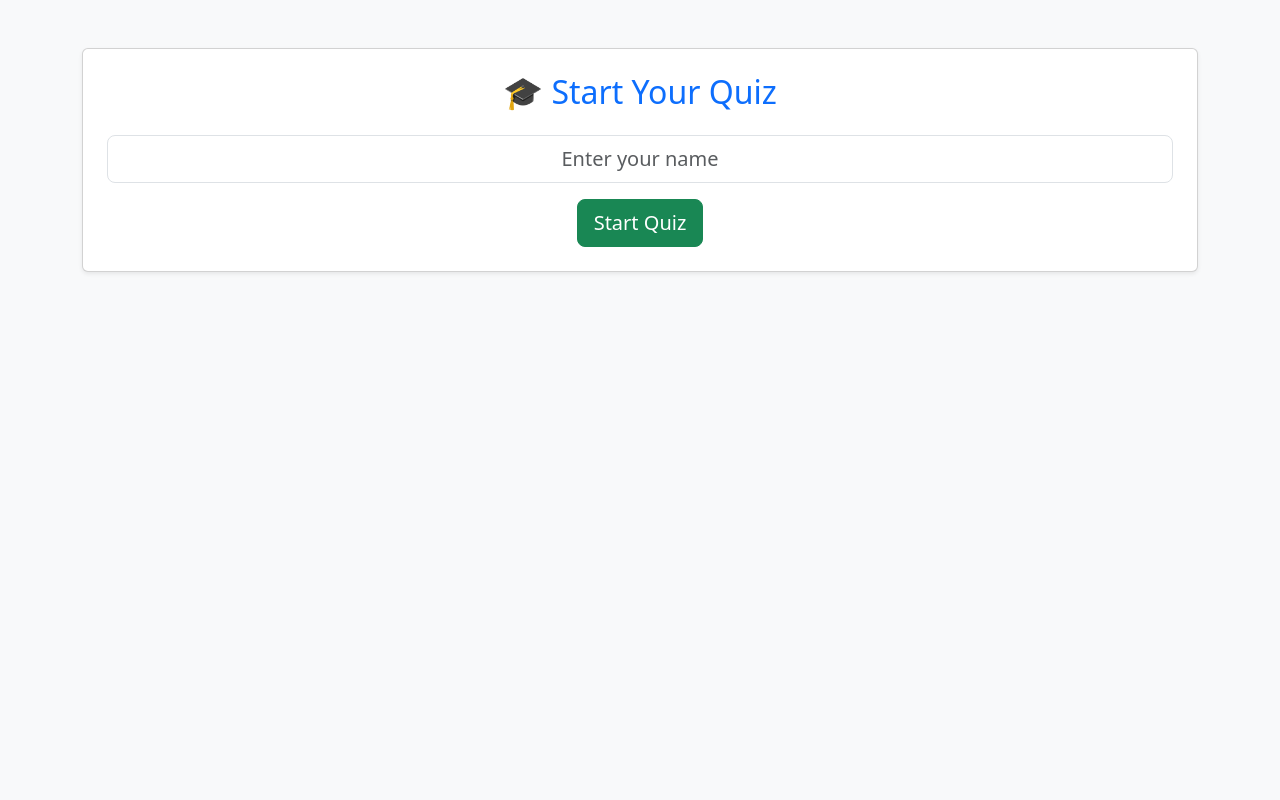
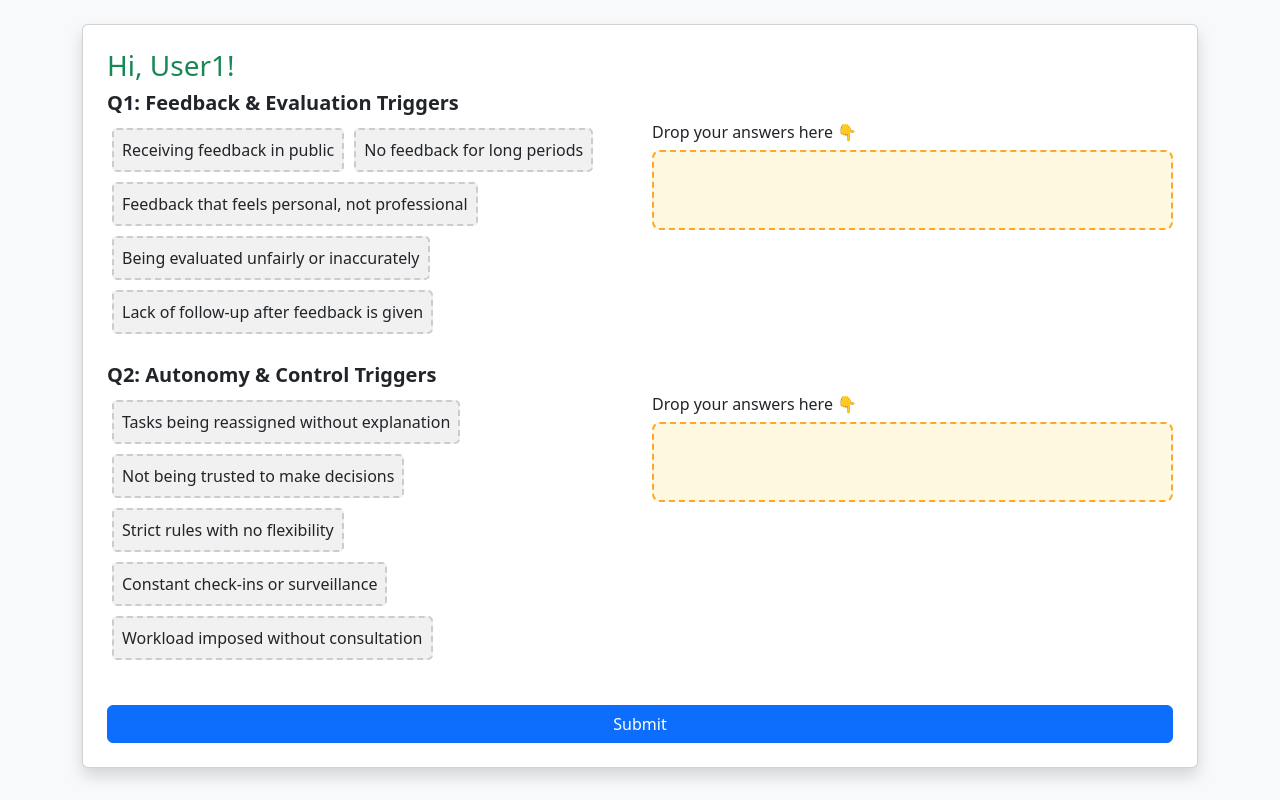
Before and after one commit to gopika23342/quiz-app, a Flask app: page / in a window 1280 px wide. Run offline with Flask 3, Linux system fonts and the light colour scheme.

Commit message:
Updated app.py and drag-and-drop HTML for multi-question support and Excel export

```diff
--- a/app.py
+++ b/app.py
@@ -1,56 +1,68 @@
 from flask import Flask, render_template, request, jsonify, send_file
-import sqlite3
-import pandas as pd
+import sqlite3, pandas as pd, io
+from flask_cors import CORS
 
 app = Flask(__name__)
+CORS(app)
 
-# 🔧 Initialize database
-def init_db():
-    with sqlite3.connect('data.db') as con:
-        con.execute('''CREATE TABLE IF NOT EXISTS responses
-                       (id INTEGER PRIMARY KEY, username TEXT, answers TEXT)''')
+# Questions list
+questions = [
+    {
+        "question": "Feedback & Evaluation Triggers",
+        "options": [
+            "Receiving feedback in public",
+            "No feedback for long periods",
+            "Feedback that feels personal, not professional",
+            "Being evaluated unfairly or inaccurately",
+            "Lack of follow-up after feedback is given"
+        ]
+    },
+    {
+        "question": "Autonomy & Control Triggers",
+        "options": [
+            "Tasks being reassigned without explanation",
+            "Not being trusted to make decisions",
+            "Strict rules with no flexibility",
+            "Constant check-ins or surveillance",
+            "Workload imposed without consultation"
+        ]
+    }
+]
 
-# 🏠 Home route
-@app.route("/", methods=["GET", "POST"])
-def home():
-    if request.method == "POST":
-        username = request.form["username"]
-        return render_template("drag_and_drop.html", username=username)
-    return render_template("index.html")
+@app.route("/")
+def index():
+    return render_template("drag_and_drop.html", username="User1", questions=questions)
 
-# 📥 Submit answers
 @app.route("/submit", methods=["POST"])
 def submit():
     data = request.get_json()
-    with sqlite3.connect("data.db") as con:
-        con.execute("INSERT INTO responses (username, answers) VALUES (?, ?)",
-                    (data["username"], ', '.join(data["answers"])))
+    conn = sqlite3.connect("data.db")
+    cursor = conn.cursor()
+    cursor.execute("""CREATE TABLE IF NOT EXISTS responses (
+        username TEXT,
+        question_id INTEGER,
+        answer TEXT,
+        submitted_at TIMESTAMP DEFAULT CURRENT_TIMESTAMP
+    )""")
+    for qid, ans_list in data["answers"].items():
+        qid_int = int(qid)
+        for ans in ans_list:
+            cursor.execute("INSERT INTO responses (username, question_id, answer) VALUES (?, ?, ?)",
+                           (data["username"], qid_int, ans))
+    conn.commit()
+    conn.close()
     return jsonify({"status": "success"})
 
-# 👀 Admin page to view responses
-@app.route("/admin")
-def admin():
-    with sqlite3.connect("data.db") as con:
-        rows = con.execute("SELECT username, answers FROM responses").fetchall()
-    return render_template("admin.html", data=rows)
-
-# 📤 Download responses as Excel
 @app.route("/download")
 def download():
-    with sqlite3.connect("data.db") as con:
-        df = pd.read_sql_query("SELECT username, answers FROM responses", con)
+    conn = sqlite3.connect("data.db")
+    df = pd.read_sql_query("SELECT * FROM responses", conn)
+    conn.close()
+    output = io.BytesIO()
+    with pd.ExcelWriter(output, engine='xlsxwriter') as writer:
+        df.to_excel(writer, index=False, sheet_name="Responses")
+    output.seek(0)
+    return send_file(output, download_name="quiz_responses.xlsx", as_attachment=True)
 
-    file_path = "responses.xlsx"
-    df.to_excel(file_path, index=False)
-
-    return send_file(
-        file_path,
-        as_attachment=True,
-        download_name="responses.xlsx",
-        mimetype="application/vnd.openxmlformats-officedocument.spreadsheetml.sheet"
-    )
-
-# ▶️ Run the app (🔄 host changed to allow network access)
 if __name__ == "__main__":
-    init_db()
-    app.run(host='0.0.0.0', port=5000, debug=True)
+    app.run(debug=True)
--- a/templates/drag_and_drop.html
+++ b/templates/drag_and_drop.html
@@ -1,23 +1,22 @@
 <!DOCTYPE html>
 <html>
 <head>
-  <title>Quiz</title>
+  <title>Multi Drag-and-Drop Quiz</title>
   <link href="https://cdn.jsdelivr.net/npm/bootstrap@5.3.0/dist/css/bootstrap.min.css" rel="stylesheet">
   <style>
     .option {
       background-color: #f1f1f1;
-      padding: 10px;
-      margin: 10px;
+      padding: 8px;
+      margin: 5px;
       border: 2px dashed #ccc;
       border-radius: 5px;
       cursor: grab;
     }
-    #dropzone {
-      min-height: 150px;
+    .dropzone {
+      min-height: 80px;
       background-color: #fff8e1;
       border: 2px dashed #ffa726;
-      padding: 15px;
-      margin-top: 20px;
+      padding: 10px;
       border-radius: 8px;
     }
   </style>
@@ -26,23 +25,25 @@
   <div class="container mt-4">
     <div class="card p-4 shadow">
       <h3 class="text-success">Hi, {{ username }}!</h3>
-      <p><strong>Question:</strong> What are programming languages?</p>
 
+      {% for q in questions %}
+        <div class="mb-4">
+          <h5><strong>Q{{ loop.index }}: {{ q.question }}</strong></h5>
           <div class="row">
             <div class="col-md-6">
               <div class="d-flex flex-wrap">
-            <div class="option" draggable="true">Python</div>
-            <div class="option" draggable="true">HTML</div>
-            <div class="option" draggable="true">JavaScript</div>
-            <div class="option" draggable="true">Banana</div>
+                {% for opt in q.options %}
+                  <div class="option" draggable="true" data-question="{{ loop.index }}">{{ opt }}</div>
+                {% endfor %}
               </div>
             </div>
-
             <div class="col-md-6">
-          <h5>Drop your answers here 👇</h5>
-          <div id="dropzone"></div>
+              <h6>Drop your answers here 👇</h6>
+              <div class="dropzone" id="dropzone-{{ loop.index }}"></div>
             </div>
           </div>
+        </div>
+      {% endfor %}
 
       <button onclick="submitAnswers()" class="btn btn-primary mt-3">Submit</button>
     </div>
@@ -50,44 +51,56 @@
 
   <script>
     const options = document.querySelectorAll(".option");
-    const dropzone = document.getElementById("dropzone");
+    const dropzones = document.querySelectorAll(".dropzone");
 
     options.forEach(option => {
       option.addEventListener("dragstart", e => {
         e.dataTransfer.setData("text/plain", e.target.textContent);
+        e.dataTransfer.setData("question", option.dataset.question);
       });
     });
 
+    dropzones.forEach(dropzone => {
       dropzone.addEventListener("dragover", e => e.preventDefault());
 
       dropzone.addEventListener("drop", e => {
         e.preventDefault();
-      const data = e.dataTransfer.getData("text/plain");
+        const text = e.dataTransfer.getData("text/plain");
+        const qid = e.dataTransfer.getData("question");
+        const targetId = dropzone.id.split("-")[1];
+
+        if (qid === targetId) {
           const droppedItem = document.createElement("div");
-      droppedItem.textContent = data;
           droppedItem.className = "option";
+          droppedItem.textContent = text;
           dropzone.appendChild(droppedItem);
+        } else {
+          alert("Please drop in the correct question box!");
+        }
+      });
     });
 
     function submitAnswers() {
-      const answers = Array.from(dropzone.children).map(el => el.textContent);
+      const allAnswers = {};
+      dropzones.forEach(zone => {
+        const qid = zone.id.split("-")[1];
+        allAnswers[qid] = Array.from(zone.children).map(el => el.textContent);
+      });
+
       fetch("/submit", {
         method: "POST",
         headers: { "Content-Type": "application/json" },
         body: JSON.stringify({
           username: "{{ username }}",
-          answers: answers
+          answers: allAnswers
         })
       }).then(res => {
-  const message = document.createElement("div");
-  message.textContent = "✅ Answers submitted!";
-  message.className = "alert alert-success mt-3";
-  document.querySelector(".card").appendChild(message);
-
-  // Optional: fade out after 3 seconds
-  setTimeout(() => message.remove(), 3000);
+        const msg = document.createElement("div");
+        msg.className = "alert alert-success mt-3";
+        msg.textContent = "✅ Answers submitted!";
+        document.querySelector(".card").appendChild(msg);
+        setTimeout(() => msg.remove(), 3000);
       });
-
     }
   </script>
 </body>
```
Lines whose indentation alone changed are shown as unchanged.
